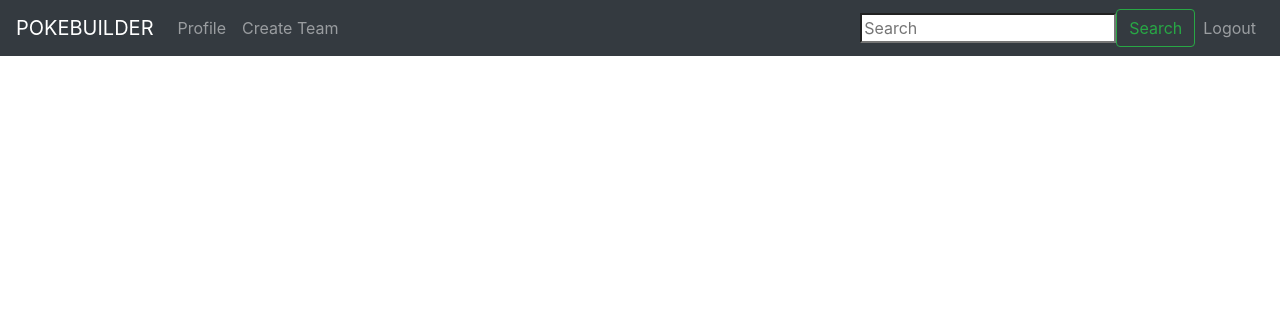
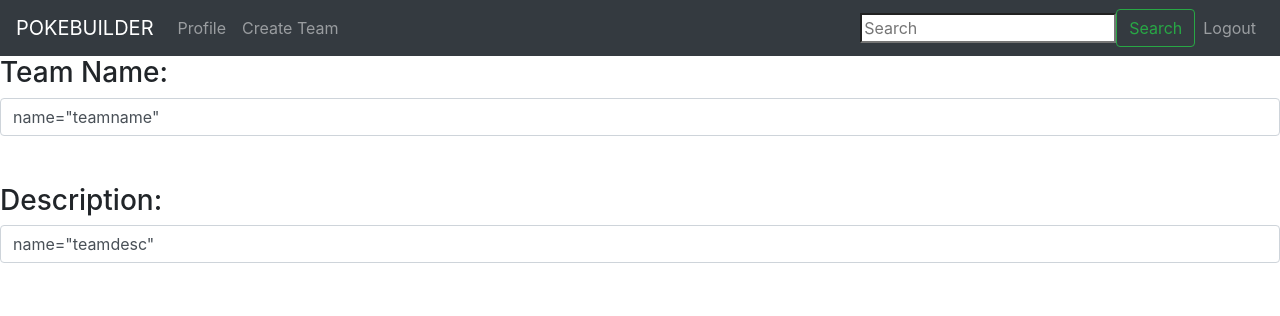
Before and after one commit to mcheng3/PokeBuilder, a Flask app: page /editteam in a window 1280 px wide. Shown: the top 316 px of the page. Run offline with Flask 2, Linux system fonts and the light colour scheme; some libraries are stand-ins or nearby versions.

Commit message:
working on edit team

```diff
--- a/templates/edit_team.html
+++ b/templates/edit_team.html
@@ -2,3 +2,13 @@
 {% block title %}
 Pokebuilder
 {% endblock %}
+
+{% block body %}
+<form>
+    <h3>Team Name:</h3>
+    <input class="form-control" type="text" placeholder="Team Name" value={{teamname}} name="teamname">
+    <br><br>
+    <h3>Description:</h3>
+    <input class="form-control" type="textarea" placeholder="Description" value={{teamdesc}} name="teamdesc">
+</form>
+{% endblock %}
```
